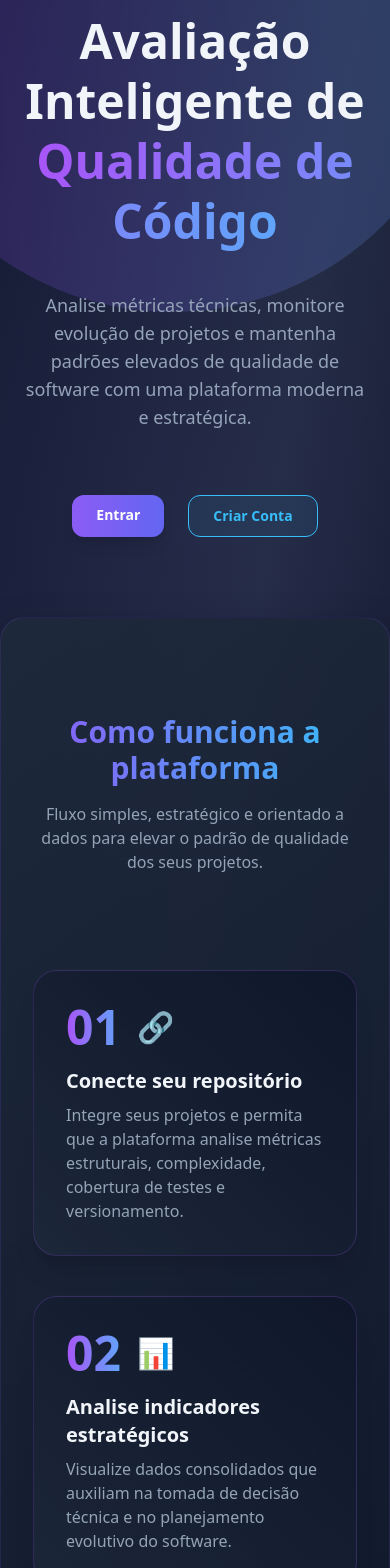
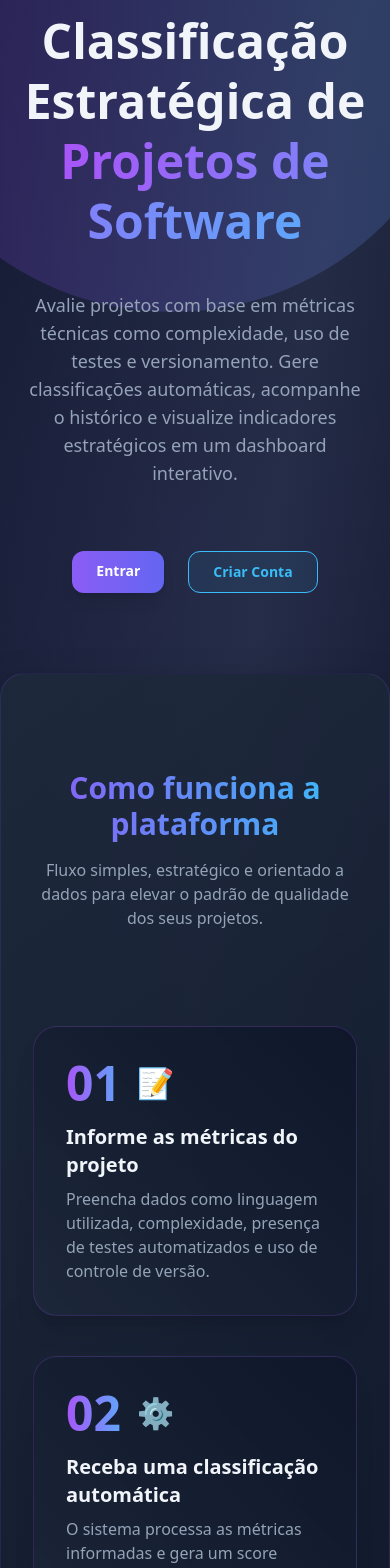
Before and after one commit to MarceloScoleso/code-quality-evaluator-frontend, a Next.js app: page / in a window 390 px wide. Shown: the part 160-1728 px from the top of the page. Built offline with nearby package versions, Linux system fonts and the light colour scheme.

Commit message:
feat(layout): ajustes de UI nas páginas home, histórico, landing, register, login e dashboard

```diff
--- a/app/auth/login/page.tsx
+++ b/app/auth/login/page.tsx
@@ -5,12 +5,15 @@ import { useAuth } from "@/app/context/AuthContext";
 import Link from "next/link";
 import Image from "next/image";
 import { API_URL } from "@/app/config/api";
+import { Eye, EyeOff } from "lucide-react"; // usar lucide-react para os ícones
 
 export default function LoginPage() {
   const { login } = useAuth();
   const router = useRouter();
+
   const [email, setEmail] = useState("");
   const [password, setPassword] = useState("");
+  const [showPassword, setShowPassword] = useState(false);
 
   async function handleSubmit(e: React.FormEvent) {
     e.preventDefault();
@@ -19,10 +22,12 @@ export default function LoginPage() {
       headers: { "Content-Type": "application/json" },
       body: JSON.stringify({ email, password }),
     });
+
     if (!res.ok) {
       alert("Credenciais inválidas");
       return;
     }
+
     const data = await res.json();
     login(data.token);
     router.push("/evaluations");
@@ -30,38 +35,52 @@ export default function LoginPage() {
 
   return (
     <main className="min-h-screen flex items-center justify-center relative overflow-hidden bg-gradient-to-br from-slate-900 via-slate-800 to-slate-950">
-      {/* 🎇 Efeito de fundo animado */}
+      {/* Fundo animado */}
       <div className="absolute top-0 left-0 w-full h-full pointer-events-none overflow-hidden">
         <div className="animate-spin-slow absolute w-[600px] h-[600px] bg-gradient-to-r from-purple-600 to-blue-400 opacity-20 rounded-full -top-32 -left-32"></div>
         <div className="animate-pulse absolute w-[400px] h-[400px] bg-gradient-to-r from-blue-400 to-purple-500 opacity-10 rounded-full -bottom-20 -right-20"></div>
       </div>
 
-      <div className="form-card relative z-10 w-full max-w-md p-10 rounded-3xl border border-purple-500/30 shadow-2xl backdrop-blur-sm bg-gradient-to-tr from-slate-800/90 to-slate-900/95 space-y-6">
+      <div className="relative z-10 w-full max-w-md p-10 rounded-3xl border border-purple-500/30 shadow-2xl backdrop-blur-sm bg-gradient-to-tr from-slate-800/90 to-slate-900/95 space-y-6">
         <div className="flex justify-center mb-6">
           <Image src="/Logo1.png" alt="Logo" width={140} height={50} className="drop-shadow-lg" />
         </div>
 
-        <h1 className="text-3xl md:text-4xl font-extrabold text-center bg-gradient-to-r from-purple-500 to-blue-400 bg-clip-text text-transparent animate-gradient">
+        <h1 className="text-3xl md:text-4xl font-extrabold text-center bg-gradient-to-r from-purple-500 to-blue-400 bg-clip-text text-transparent">
           Acessar Plataforma
         </h1>
 
-        <form onSubmit={handleSubmit} className="space-y-5">
+        <form onSubmit={handleSubmit} className="space-y-4">
+  {/* Email */}
   <input
     type="email"
     placeholder="Email"
     value={email}
     onChange={(e) => setEmail(e.target.value)}
     required
-            className="w-full rounded-xl p-4 bg-slate-900 border border-slate-700 text-white placeholder:text-slate-400 focus:border-purple-500 focus:ring-2 focus:ring-purple-500 focus:ring-opacity-30 transition"
+    className="w-full rounded-xl p-3 bg-slate-900 border border-slate-700 text-white placeholder:text-slate-400 focus:border-purple-500 focus:ring-2 focus:ring-purple-500 focus:ring-opacity-30 transition"
   />
+
+  {/* Senha com ícone */}
+  <div className="relative">
     <input
-            type="password"
+      type={showPassword ? "text" : "password"}
       placeholder="Senha"
       value={password}
       onChange={(e) => setPassword(e.target.value)}
       required
-            className="w-full rounded-xl p-4 bg-slate-900 border border-slate-700 text-white placeholder:text-slate-400 focus:border-purple-500 focus:ring-2 focus:ring-purple-500 focus:ring-opacity-30 transition"
+      className="w-full rounded-xl p-3 pr-10 bg-slate-900 border border-slate-700 text-white placeholder:text-slate-400 focus:border-purple-500 focus:ring-2 focus:ring-purple-500 focus:ring-opacity-30 transition"
     />
+
+    <button
+      type="button"
+      onClick={() => setShowPassword(!showPassword)}
+      className="absolute right-3 top-1/2 -translate-y-1/2 text-slate-400 hover:text-slate-200 transition"
+    >
+      {showPassword ? <EyeOff size={20} /> : <Eye size={20} />}
+    </button>
+  </div>
+
   <button
     type="submit"
     className="w-full py-3 rounded-xl font-bold text-white bg-gradient-to-r from-purple-500 to-blue-400 shadow-lg hover:scale-105 hover:shadow-2xl transition-transform"
--- a/app/auth/register/page.tsx
+++ b/app/auth/register/page.tsx
@@ -5,6 +5,7 @@ import { useRouter } from "next/navigation";
 import Link from "next/link";
 import Image from "next/image";
 import { API_URL } from "@/app/config/api";
+import { Eye, EyeOff } from "lucide-react";
 
 export default function RegisterPage() {
   const router = useRouter();
@@ -12,6 +13,7 @@ export default function RegisterPage() {
   const [name, setName] = useState("");
   const [email, setEmail] = useState("");
   const [password, setPassword] = useState("");
+  const [showPassword, setShowPassword] = useState(false);
 
   async function handleSubmit(e: React.FormEvent) {
     e.preventDefault();
@@ -32,13 +34,13 @@ export default function RegisterPage() {
 
   return (
     <main className="min-h-screen flex items-center justify-center relative overflow-hidden bg-gradient-to-br from-slate-900 via-slate-800 to-slate-950">
-      {/* 🎇 Efeitos de fundo animado */}
+      {/* Fundo animado */}
       <div className="absolute top-0 left-0 w-full h-full pointer-events-none overflow-hidden">
         <div className="animate-spin-slow absolute w-[600px] h-[600px] bg-gradient-to-r from-purple-600 to-blue-400 opacity-20 rounded-full -top-32 -left-32"></div>
         <div className="animate-pulse absolute w-[400px] h-[400px] bg-gradient-to-r from-blue-400 to-purple-500 opacity-10 rounded-full -bottom-20 -right-20"></div>
       </div>
 
-      <div className="form-card relative z-10 w-full max-w-md p-10 rounded-3xl border border-purple-500/30 shadow-2xl backdrop-blur-sm bg-gradient-to-tr from-slate-800/90 to-slate-900/95 space-y-6">
+      <div className="relative z-10 w-full max-w-md p-10 rounded-3xl border border-purple-500/30 shadow-2xl backdrop-blur-sm bg-gradient-to-tr from-slate-800/90 to-slate-900/95 space-y-6">
         <div className="flex justify-center mb-6">
           <Image src="/Logo1.png" alt="Logo" width={140} height={50} className="drop-shadow-lg" />
         </div>
@@ -47,31 +49,46 @@ export default function RegisterPage() {
           Criar Conta
         </h1>
 
-        <form onSubmit={handleSubmit} className="space-y-5">
+        <form onSubmit={handleSubmit} className="space-y-4">
+          {/* Nome */}
           <input
             type="text"
             placeholder="Nome"
             value={name}
             onChange={(e) => setName(e.target.value)}
             required
-            className="w-full rounded-xl p-4 bg-slate-900 border border-slate-700 text-white placeholder:text-slate-400 focus:border-purple-500 focus:ring-2 focus:ring-purple-500 focus:ring-opacity-30 transition"
+            className="w-full rounded-xl p-3 bg-slate-900 border border-slate-700 text-white placeholder:text-slate-400 focus:border-purple-500 focus:ring-2 focus:ring-purple-500 focus:ring-opacity-30 transition"
           />
+
+          {/* Email */}
           <input
             type="email"
             placeholder="Email"
             value={email}
             onChange={(e) => setEmail(e.target.value)}
             required
-            className="w-full rounded-xl p-4 bg-slate-900 border border-slate-700 text-white placeholder:text-slate-400 focus:border-purple-500 focus:ring-2 focus:ring-purple-500 focus:ring-opacity-30 transition"
+            className="w-full rounded-xl p-3 bg-slate-900 border border-slate-700 text-white placeholder:text-slate-400 focus:border-purple-500 focus:ring-2 focus:ring-purple-500 focus:ring-opacity-30 transition"
           />
+
+          {/* Senha com ícone igual ao Login */}
+          <div className="relative">
             <input
-            type="password"
+              type={showPassword ? "text" : "password"}
               placeholder="Senha"
               value={password}
               onChange={(e) => setPassword(e.target.value)}
               required
-            className="w-full rounded-xl p-4 bg-slate-900 border border-slate-700 text-white placeholder:text-slate-400 focus:border-purple-500 focus:ring-2 focus:ring-purple-500 focus:ring-opacity-30 transition"
+              className="w-full rounded-xl p-3 pr-12 bg-slate-900 border border-slate-700 text-white placeholder:text-slate-400 focus:border-purple-500 focus:ring-2 focus:ring-purple-500 focus:ring-opacity-30 transition"
             />
+            <button
+              type="button"
+              onClick={() => setShowPassword(!showPassword)}
+              className="absolute right-3 top-1/2 -translate-y-1/2 text-slate-400 hover:text-slate-200 transition"
+            >
+              {showPassword ? <EyeOff size={20} /> : <Eye size={20} />}
+            </button>
+          </div>
+
           <button
             type="submit"
             className="w-full py-3 rounded-xl font-bold text-white bg-gradient-to-r from-purple-500 to-blue-400 shadow-lg hover:scale-105 hover:shadow-2xl transition-transform"
--- a/app/evaluations/dashboard/page.tsx
+++ b/app/evaluations/dashboard/page.tsx
@@ -42,14 +42,12 @@ export default function DashboardPage() {
   const [summary, setSummary] = useState<DashboardSummary | null>(null);
   const [error, setError] = useState<string | null>(null);
 
-  // Redirecionamento se não autenticado
   useEffect(() => {
     if (!isLoading && !token) {
       router.push("/auth/login");
     }
   }, [token, isLoading, router]);
 
-  // Carregar dados do dashboard
   useEffect(() => {
     const loadDashboard = async () => {
       try {
@@ -72,7 +70,6 @@ export default function DashboardPage() {
     }
   }, [token]);
 
-  // Loading
   if (isLoading) {
     return (
       <div className="min-h-screen flex items-center justify-center text-slate-400">
@@ -81,7 +78,6 @@ export default function DashboardPage() {
     );
   }
 
-  // Erro
   if (error) {
     return (
       <div className="min-h-screen flex items-center justify-center text-red-400">
@@ -90,7 +86,6 @@ export default function DashboardPage() {
     );
   }
 
-  // Ainda não carregou dados
   if (!summary) {
     return (
       <div className="min-h-screen flex items-center justify-center text-slate-400">
@@ -98,10 +93,6 @@ export default function DashboardPage() {
       </div>
     );
   }
-
-  // ===============================
-  // DADOS VINDOS DO BACK
-  // ===============================
 
   const classificationData = [
     { name: "EXCELENTE", value: summary.excellent },
@@ -128,8 +119,6 @@ export default function DashboardPage() {
 
       <main className="flex-1">
         <div className="container">
-
-        {/* BOTÃO VOLTAR */}
           <div className="flex justify-end mb-6">
             <BackToHomeButton />
           </div>
@@ -155,18 +144,15 @@ export default function DashboardPage() {
             <div className="h-px bg-gradient-to-r from-transparent via-slate-700 to-transparent" />
           </div>
 
-        {/* ================= KPI CARDS ================= */}
+          {/* KPI CARDS */}
           <div className="grid md:grid-cols-4 gap-6 mb-14">
             {[
               { label: "Total de Avaliações", value: summary.total },
-            { label: "Score Médio", value: summary.averageScore },
-            { label: "% com Testes", value: `${summary.testsPercentage}%` },
-            { label: "% com Git", value: `${summary.gitPercentage}%` },
+              { label: "Score Médio", value: summary.averageScore.toFixed(1) },
+              { label: "% com Testes", value: `${summary.testsPercentage.toFixed(1)}%` },
+              { label: "% com Git", value: `${summary.gitPercentage.toFixed(1)}%` },
             ].map((item, index) => (
-            <div
-              key={index}
-              className="feature-card text-center"
-            >
+              <div key={index} className="feature-card text-center">
                 <p className="text-sm text-slate-400">{item.label}</p>
                 <p className="text-3xl font-bold mt-2 text-violet-400">
                   {item.value}
@@ -175,9 +161,8 @@ export default function DashboardPage() {
             ))}
           </div>
 
-        {/* ================= GRÁFICOS ================= */}
+          {/* GRÁFICOS */}
           <div className="grid lg:grid-cols-2 gap-10 mb-14">
-
             {/* CLASSIFICAÇÃO */}
             <div className="feature-card">
               <h3 className="mb-6 font-semibold text-lg">
@@ -228,8 +213,10 @@ export default function DashboardPage() {
                       backgroundColor: "#0F172A",
                       border: "1px solid #334155",
                       borderRadius: "12px",
-        color: "#F1F5F9",
                     }}
+                    labelStyle={{ color: "#F1F5F9", fontWeight: 500 }}
+                    itemStyle={{ color: "#F1F5F9", fontWeight: 500 }}
+                    formatter={(value: any, name: any) => [value, name]}
                   />
                 </PieChart>
               </ResponsiveContainer>
@@ -250,47 +237,30 @@ export default function DashboardPage() {
                     </linearGradient>
                   </defs>
 
-    <CartesianGrid
-      strokeDasharray="3 3"
-      stroke="#334155"
-      opacity={0.4}
-    />
+                  <CartesianGrid strokeDasharray="3 3" stroke="#334155" opacity={0.4} />
 
-    <XAxis
-      dataKey="name"
-      stroke="#94A3B8"
-      tick={{ fontSize: 12 }}
-    />
-
-    <YAxis
-      stroke="#94A3B8"
-      tick={{ fontSize: 12 }}
-    />
+                  <XAxis dataKey="name" stroke="#94A3B8" tick={{ fontSize: 12 }} />
+                  <YAxis stroke="#94A3B8" tick={{ fontSize: 12 }} />
 
                   <Tooltip
                     contentStyle={{
                       backgroundColor: "#0F172A",
                       border: "1px solid #334155",
                       borderRadius: "12px",
-        color: "#F1F5F9",
                     }}
+                    labelStyle={{ color: "#F1F5F9", fontWeight: 500 }}
+                    itemStyle={{ color: "#F1F5F9", fontWeight: 500 }}
                   />
 
-    <Bar
-      dataKey="value"
-      fill="url(#barGradient)"
-      radius={[10, 10, 0, 0]}
-    />
+                  <Bar dataKey="value" fill="url(#barGradient)" radius={[10, 10, 0, 0]} />
                 </BarChart>
               </ResponsiveContainer>
             </div>
           </div>
 
-        {/* ================= EVOLUÇÃO ================= */}
+          {/* EVOLUÇÃO */}
           <div className="feature-card">
-          <h3 className="mb-6 font-semibold text-lg">
-            Evolução do Score Médio
-          </h3>
+            <h3 className="mb-6 font-semibold text-lg">Evolução do Score Médio</h3>
 
             <ResponsiveContainer width="100%" height={350}>
               <LineChart data={scoreEvolution}>
@@ -301,30 +271,21 @@ export default function DashboardPage() {
                   </linearGradient>
                 </defs>
 
-    <CartesianGrid
-      strokeDasharray="3 3"
-      stroke="#334155"
-      opacity={0.4}
-    />
-
-    <XAxis
-      dataKey="date"
-      stroke="#94A3B8"
-      tick={{ fontSize: 12 }}
-    />
-
-    <YAxis
-      stroke="#94A3B8"
-      tick={{ fontSize: 12 }}
-    />
+                <CartesianGrid strokeDasharray="3 3" stroke="#334155" opacity={0.4} />
+                <XAxis dataKey="date" stroke="#94A3B8" tick={{ fontSize: 12 }} />
+                <YAxis stroke="#94A3B8" tick={{ fontSize: 12 }} />
 
                 <Tooltip
                   contentStyle={{
                     backgroundColor: "#0F172A",
                     border: "1px solid #334155",
                     borderRadius: "12px",
-        color: "#F1F5F9",
                   }}
+                  labelStyle={{ color: "#F1F5F9", fontWeight: 500 }}
+                  itemStyle={{ color: "#F1F5F9", fontWeight: 500 }}
+                  formatter={(value: number | undefined) =>
+                    value !== undefined ? value.toFixed(1) : "-"
+                    }
                 />
 
                 <Line
@@ -336,16 +297,10 @@ export default function DashboardPage() {
                   activeDot={{ r: 8 }}
                 />
 
-    <Area
-      type="monotone"
-      dataKey="score"
-      stroke="none"
-      fill="url(#lineGradient)"
-    />
+                <Area type="monotone" dataKey="score" stroke="none" fill="url(#lineGradient)" />
               </LineChart>
             </ResponsiveContainer>
           </div>
-
         </div>
       </main>
 
--- a/app/evaluations/historic/page.tsx
+++ b/app/evaluations/historic/page.tsx
@@ -210,7 +210,7 @@ export default function EvaluationsPage() {
             </span>
           </div>
 
-          <div className="flex gap-2 pt-2">
+          <div className="flex gap-2 pt-2 min-h-[33px]">
             {ev.hasTests && (
               <span className="text-xs px-2 py-1 bg-green-500/10 text-green-400 rounded-md border border-green-500/20">
                 ✔ Testes
--- a/app/evaluations/page.tsx
+++ b/app/evaluations/page.tsx
@@ -75,7 +75,8 @@ export default function Page() {
               com métricas estruturadas e classificação automatizada.
             </p>
 
-            <div className="flex flex-wrap justify-center gap-4 mt-6">
+            <div className="flex flex-wrap justify-center gap-4 mt-8">
+
   <a href="/evaluations/new" className="primary-cta">
     ➕ Nova Avaliação
   </a>
@@ -84,16 +85,20 @@ export default function Page() {
     📊 Histórico
   </a>
 
-              <a
-                href="/evaluations/export/csv"
-                className="success-cta"
-              >
-                ⬇ CSV
+  <a href="/evaluations/export/csv" className="success-cta">
+    ⬇ Exportar CSV
   </a>
 
-              <a href="/evaluations/dashboard" className="secondary-cta">
-                📈 Dashboard
+</div>
+
+<div className="mt-16 w-full max-w-md mx-auto">
+  <div className="h-px bg-gradient-to-r from-transparent via-slate-700 to-transparent mb-8" />
+
+  <div className="flex justify-center">
+    <a href="/evaluations/dashboard" className="dashboard-cta">
+      📈 Acessar Dashboard Estratégico
     </a>
+  </div>
 </div>
 
           </div>
--- a/app/globals.css
+++ b/app/globals.css
@@ -565,3 +565,38 @@ body {
     transform: translateY(0);
   }
 }
+
+.dashboard-cta {
+  @apply px-10 py-4 rounded-2xl font-semibold text-base transition-all duration-300 shadow-xl relative overflow-hidden;
+
+  background: linear-gradient(
+    90deg,
+    #8B5CF6,
+    #6366F1,
+    #38BDF8
+  );
+
+  color: white;
+}
+
+.dashboard-cta:hover {
+  transform: translateY(-4px) scale(1.03);
+  box-shadow: 0 20px 45px rgba(139, 92, 246, 0.6);
+}
+
+.dashboard-cta::before {
+  content: "";
+  position: absolute;
+  inset: 0;
+  background: linear-gradient(
+    120deg,
+    rgba(255,255,255,0.2),
+    transparent
+  );
+  transform: translateX(-100%);
+  transition: transform 0.6s ease;
+}
+
+.dashboard-cta:hover::before {
+  transform: translateX(100%);
+}
--- a/app/page.tsx
+++ b/app/page.tsx
@@ -30,15 +30,16 @@ export default function LandingPage() {
 
           {/* Title */}
           <h1 className="text-5xl md:text-6xl font-extrabold leading-tight">
-            Avaliação Inteligente de{" "}
+            Classificação Estratégica de{" "}
             <span className="bg-gradient-to-r from-purple-500 to-blue-400 bg-clip-text text-transparent animate-gradient">
-              Qualidade de Código
+              Projetos de Software
             </span>
           </h1>
 
           <p className="text-slate-400 max-w-2xl mx-auto text-lg">
-            Analise métricas técnicas, monitore evolução de projetos e mantenha
-            padrões elevados de qualidade de software com uma plataforma moderna e estratégica.
+            Avalie projetos com base em métricas técnicas como complexidade,
+uso de testes e versionamento. Gere classificações automáticas,
+acompanhe o histórico e visualize indicadores estratégicos em um dashboard interativo.
           </p>
 
           {/* CTAs */}
@@ -69,24 +70,24 @@ export default function LandingPage() {
     {[
   {
     number: "01",
-        icon: "🔗",
-        title: "Conecte seu repositório",
+    icon: "📝",
+    title: "Informe as métricas do projeto",
     description:
-          "Integre seus projetos e permita que a plataforma analise métricas estruturais, complexidade, cobertura de testes e versionamento.",
+      "Preencha dados como linguagem utilizada, complexidade, presença de testes automatizados e uso de controle de versão.",
   },
   {
     number: "02",
-        icon: "📊",
-        title: "Analise indicadores estratégicos",
+    icon: "⚙️",
+    title: "Receba uma classificação automática",
     description:
-          "Visualize dados consolidados que auxiliam na tomada de decisão técnica e no planejamento evolutivo do software.",
+      "O sistema processa as métricas informadas e gera um score técnico com classificação baseada em critérios estruturais e boas práticas.",
   },
   {
     number: "03",
-        icon: "🚀",
-        title: "Eleve o padrão de qualidade",
+    icon: "📈",
+    title: "Acompanhe indicadores estratégicos",
     description:
-          "Utilize as classificações automatizadas para manter governança, reduzir débito técnico e evoluir continuamente seus projetos.",
+      "Visualize histórico, aplique filtros avançados e acompanhe métricas consolidadas em um dashboard para tomada de decisão.",
   },
 ].map((step) => (
       <div
--- a/package.json
+++ b/package.json
@@ -9,6 +9,7 @@
     "lint": "eslint"
   },
   "dependencies": {
+    "lucide-react": "^0.575.0",
     "next": "16.1.6",
     "react": "19.2.3",
     "react-dom": "19.2.3",
```
Also changed, not shown: 1 other file (tests, documents, lock files or other folders). Lines whose indentation alone changed are shown as unchanged.
